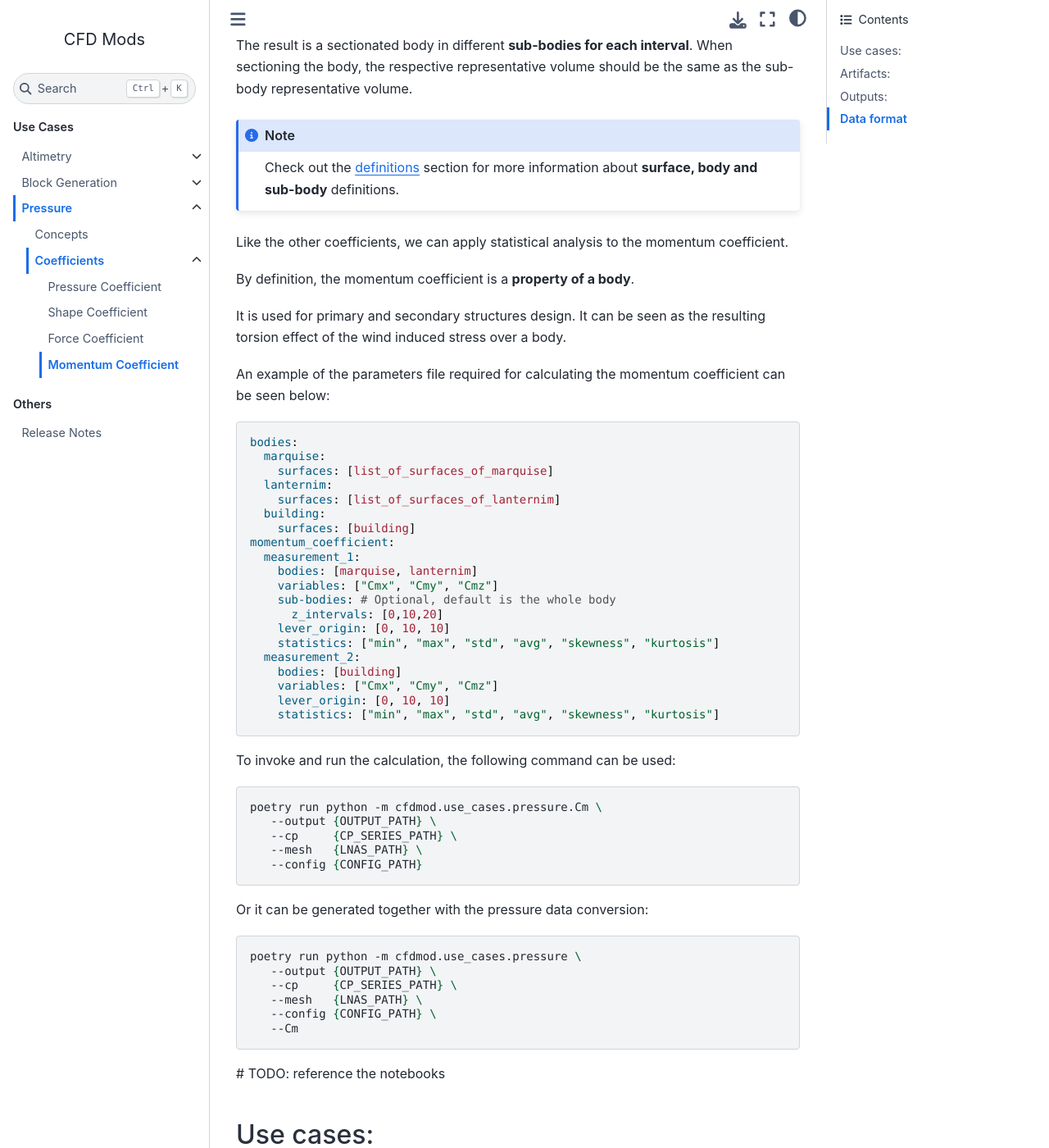
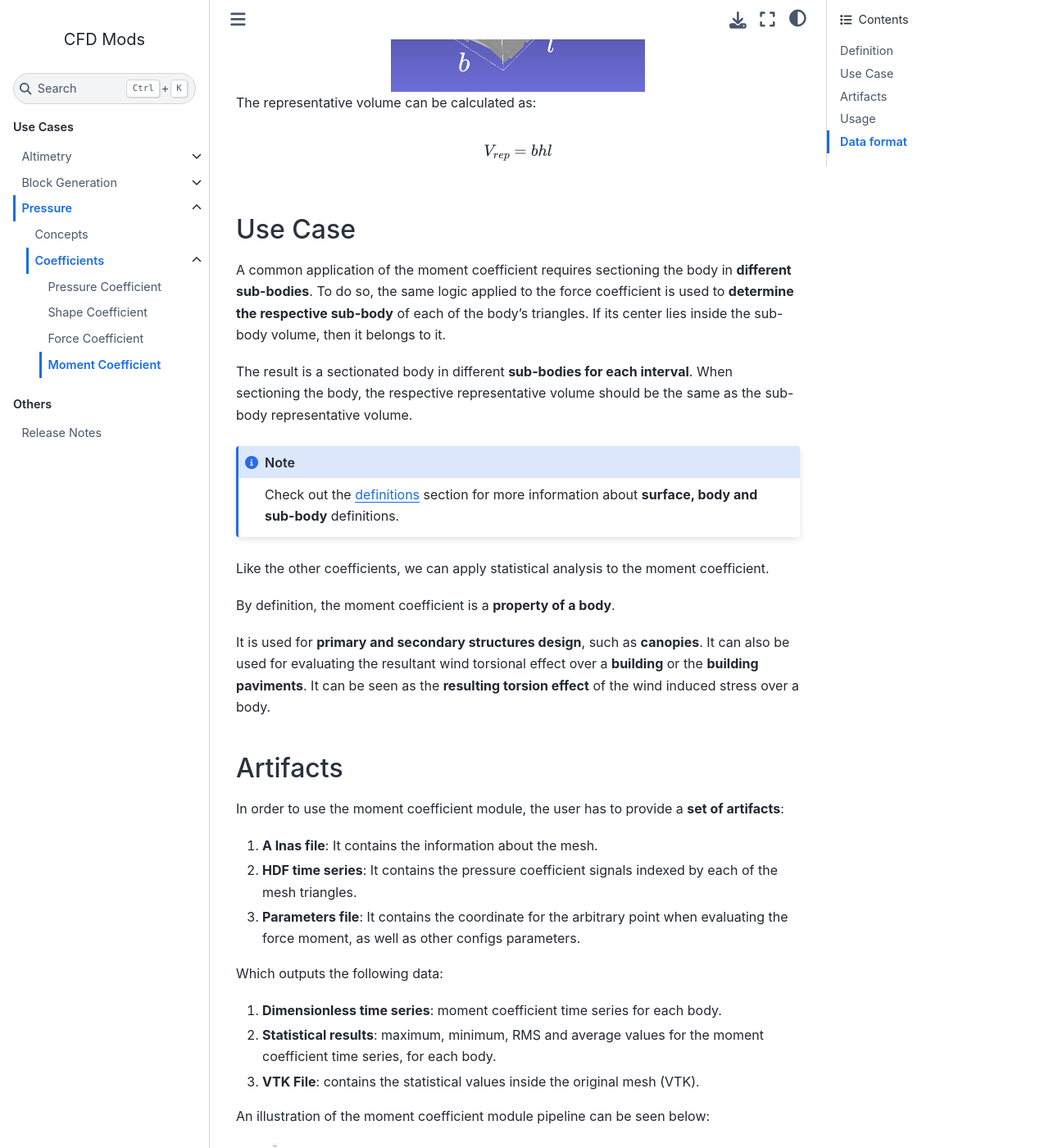
Before and after one commit to AeroSim-CFD/cfdmod, a Sphinx documentation site: the page built from docs/source/use_cases/pressure/coefficients/moment_coefficient.rst, in a window 1280 px wide and 1400 px high, scrolled down 1541 px. Shown: the whole window at 82% size. Built offline with Sphinx 7.4.7 and the Sphinx Book theme 1.1.4, drawn with Linux system fonts in a browser that asks for light colours; some of the changed text lies outside the part shown.

Commit message:
moment coefficient corrections

```diff
--- a/docs/source/_static/pressure/Cm_params.yaml
+++ b/docs/source/_static/pressure/Cm_params.yaml
@@ -5,7 +5,7 @@ bodies:
     surfaces: [list_of_surfaces_of_lanternim]
   building:
     surfaces: [building]
-momentum_coefficient:
+moment_coefficient:
   measurement_1:
     bodies: [marquise, lanternim]
     variables: ["Cmx", "Cmy", "Cmz"]
--- a/docs/source/use_cases/pressure/coefficients/index.rst
+++ b/docs/source/use_cases/pressure/coefficients/index.rst
@@ -38,4 +38,4 @@ To get more information about the LNAS format, please see the documentation insi
    Pressure Coefficient <./pressure_coefficient.rst>
    Shape Coefficient <./shape_coefficient.rst>
    Force Coefficient <./force_coefficient.rst>
-   Momentum Coefficient <./momentum_coefficient.rst>
+   Moment Coefficient <./moment_coefficient.rst>
--- a/docs/source/use_cases/pressure/coefficients/momentum_coefficient.rst
+++ b/docs/source/use_cases/pressure/coefficients/moment_coefficient.rst
@@ -1,10 +1,18 @@
-********************
-Momentum Coefficient
-********************
+******************
+Moment Coefficient
+******************
 
-Similarly to the force coefficient, this coefficient is defined as a resulting momentum coefficient of a **body**.
+The **Moment Coefficient**, :math:`C_M`, is a dimensionless parameter that provides a generalized representation of the **resultant moment** experienced by an object within a fluid flow.
+It offers a means to evaluate the **cumulative effect** of pressure coefficients, :math:`c_p` across different regions of an object's surface and how these pressures translate into aerodynamic moment forces.
 
-It is defined as a sum of the resulting momentum for each triangle of each surface of the body:
+:math:`C_M` is a fundamental tool for **torsional effects** for the design and analysis of aerodynamic components.
+
+Definition
+==========
+
+Similarly to the force coefficient, this coefficient is defined as a resulting moment coefficient of a **body**.
+
+It is defined as a sum of the resulting moment for each triangle of each surface of the body:
 
 .. math::
    \vec{C_{M}} = \frac{\sum \vec{M_{res}}}{q V_{rep}} = \frac{\sum \vec{r_o} \times \vec{f_{i}}}{q V_{rep}}
@@ -38,7 +46,10 @@ The representative volume can be calculated as:
 .. math::
    V_{rep} = b h l
 
-A common application of the momentum coefficient requires sectioning the body in **different sub-bodies**.
+Use Case
+========
+
+A common application of the moment coefficient requires sectioning the body in **different sub-bodies**.
 To do so, the same logic applied to the force coefficient is used to **determine the respective sub-body** of each of the body's triangles.
 If its center lies inside the sub-body volume, then it belongs to it.
 
@@ -47,14 +58,39 @@ When sectioning the body, the respective representative volume should be the sam
 
 .. note:: Check out the `definitions <./definitions.rst>`_ section for more information about **surface, body and sub-body** definitions.
 
-Like the other coefficients, we can apply statistical analysis to the momentum coefficient.
+Like the other coefficients, we can apply statistical analysis to the moment coefficient.
 
-By definition, the momentum coefficient is a **property of a body**.
+By definition, the moment coefficient is a **property of a body**.
 
-It is used for primary and secondary structures design.
-It can be seen as the resulting torsion effect of the wind induced stress over a body.
+It is used for **primary and secondary structures design**, such as **canopies**.
+It can also be used for evaluating the resultant wind torsional effect over a **building** or the **building paviments**.
+It can be seen as the **resulting torsion effect** of the wind induced stress over a body.
 
-An example of the parameters file required for calculating the momentum coefficient can be seen below:
+Artifacts
+=========
+
+In order to use the moment coefficient module, the user has to provide a **set of artifacts**:
+
+#. **A lnas file**: It contains the information about the mesh.
+#. **HDF time series**: It contains the pressure coefficient signals indexed by each of the mesh triangles.
+#. **Parameters file**: It contains the coordinate for the arbitrary point when evaluating the force moment, as well as other configs parameters.
+
+Which outputs the following data:
+
+#. **Dimensionless time series**: moment coefficient time series for each body.
+#. **Statistical results**: maximum, minimum, RMS and average values for the moment coefficient time series, for each body.
+#. **VTK File**: contains the statistical values inside the original mesh (VTK).
+
+An illustration of the moment coefficient module pipeline can be seen below:
+
+.. image:: /_static/pressure/Cm_pipeline.png
+    :width: 90 %
+    :align: center
+
+Usage
+=====
+
+An example of the parameters file required for calculating the moment coefficient can be seen below:
 
 .. literalinclude:: /_static/pressure/Cm_params.yaml
     :language: yaml
@@ -81,27 +117,6 @@ Or it can be generated together with the pressure data conversion:
       --Cm
 
 # TODO: reference the notebooks
-
-Use cases:
-==========
-
-* **Canopies**
-* **Buildings**
-* **Building paviments**
-
-Artifacts:
-==========
-
-#. **A lnas file**: It contains the information about the mesh.
-#. **HDF time series**: It contains the pressure coefficient signals indexed by each of the mesh triangles.
-#. **Parameters file**: It contains the coordinate for the arbitrary point when evaluating the force moment, as well as other configs parameters.
-
-Outputs:
-========
-
-#. **Dimensionless time series**: momentum coefficient time series for each body.
-#. **Statistical results**: maximum, minimum, RMS and average values for the momentum coefficient time series, for each body.
-#. **VTK File**: contains the statistical values inside the original mesh (VTK).
 
 Data format
 ===========
```
Also changed, not shown: docs/source/_static/pressure/Cm_pipeline.png (added).
